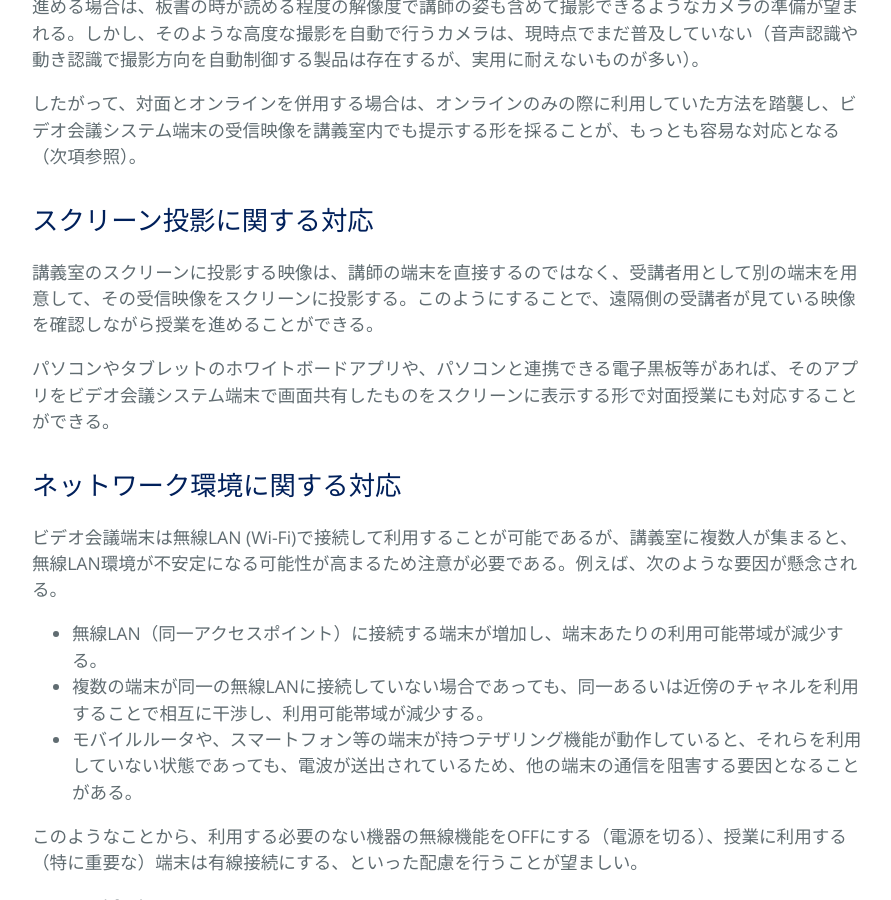
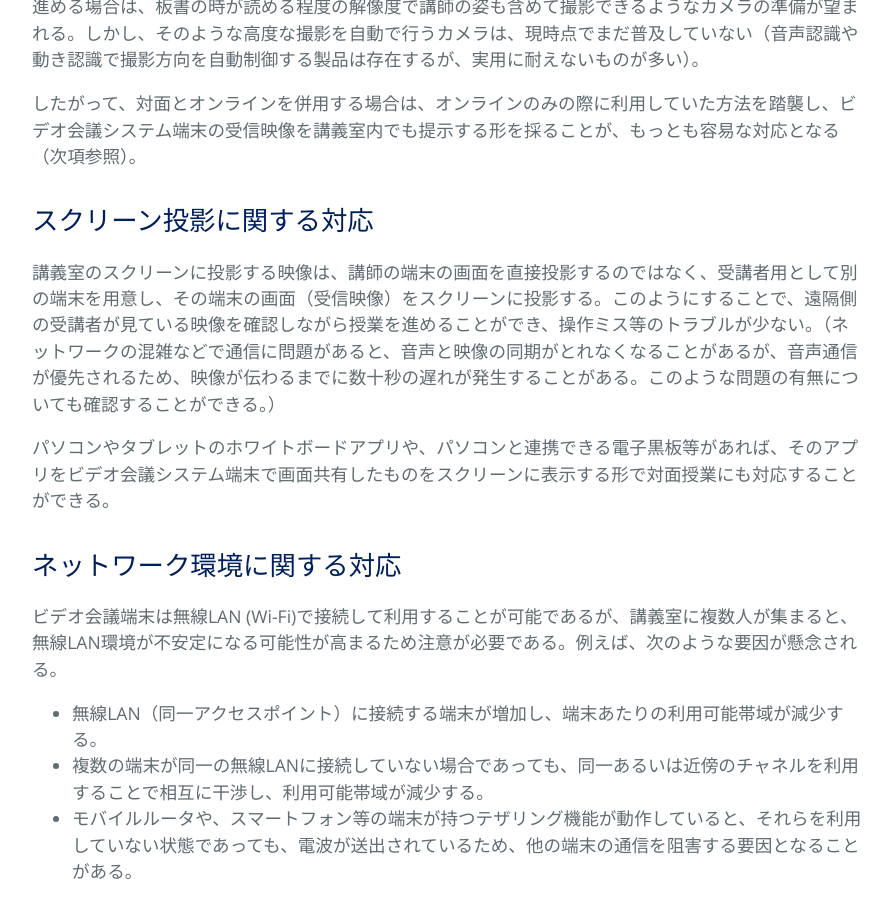
Before and after one commit to kyoto-u/online-edu, a Jekyll site: the page built from zoom-hybrid-use.md, in a window 1280 px wide and 900 px high, scrolled down 6467 px. Shown: the whole window, without its empty margins (192-1083 px from the left). Built offline with Jekyll 4.4.1, drawn with Linux system fonts in a browser that asks for light colours.

Commit message:
Update zoom-hybrid-use.md

```diff
--- a/zoom-hybrid-use.md
+++ b/zoom-hybrid-use.md
@@ -149,7 +149,7 @@ title: 対面とオンラインの同時併用授業の実施方法と必要設
 
 ## スクリーン投影に関する対応
 
-講義室のスクリーンに投影する映像は、講師の端末を直接するのではなく、受講者用として別の端末を用意して、その受信映像をスクリーンに投影する。このようにすることで、遠隔側の受講者が見ている映像を確認しながら授業を進めることができる。
+講義室のスクリーンに投影する映像は、講師の端末の画面を直接投影するのではなく、受講者用として別の端末を用意し、その端末の画面（受信映像）をスクリーンに投影する。このようにすることで、遠隔側の受講者が見ている映像を確認しながら授業を進めることができ、操作ミス等のトラブルが少ない。（ネットワークの混雑などで通信に問題があると、音声と映像の同期がとれなくなることがあるが、音声通信が優先されるため、映像が伝わるまでに数十秒の遅れが発生することがある。このような問題の有無についても確認することができる。）
 
 パソコンやタブレットのホワイトボードアプリや、パソコンと連携できる電子黒板等があれば、そのアプリをビデオ会議システム端末で画面共有したものをスクリーンに表示する形で対面授業にも対応することができる。
 
```
